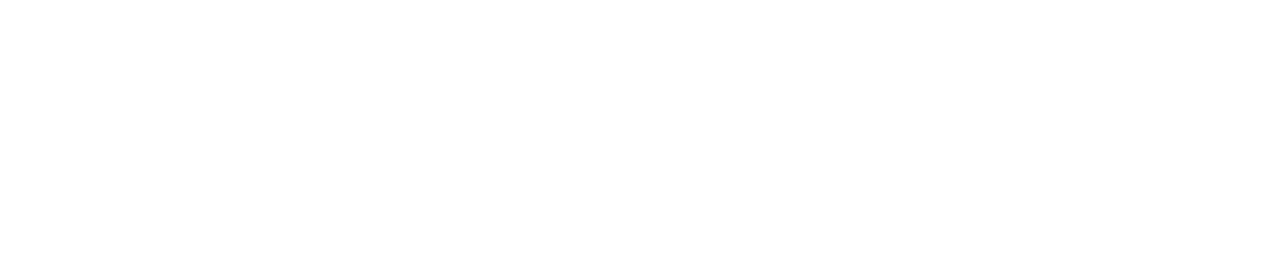
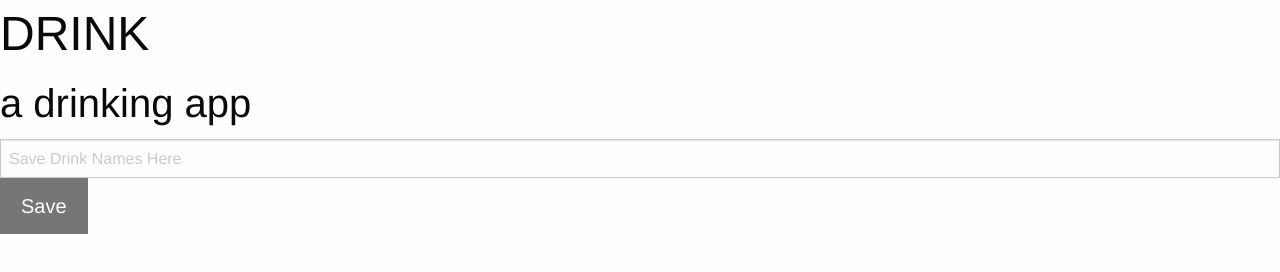
Before and after one commit to mrgreen12375/drink2.0, a plain HTML site: page index.html in a window 1280 px wide. Drawn offline with nearby package versions, Linux system fonts and the light colour scheme.

Commit message:
added header, save input, and script connections

```diff
--- a/index.html
+++ b/index.html
@@ -1,12 +1,41 @@
 <!DOCTYPE html>
 <html lang="en">
+<!--setup stylesheets css, favicon, css framework, fonts, and title -->
 <head>
     <meta charset="UTF-8">
     <meta http-equiv="X-UA-Compatible" content="IE=edge">
     <meta name="viewport" content="width=device-width, initial-scale=1.0">
-    <title>drink</title>
+    <link rel="stylesheet" href="https://fonts.googleapis.com/css?family=Pacifico">
+    <link rel="stylesheet" href="https://cdn.jsdelivr.net/npm/foundation-sites@6.7.5/dist/css/foundation.min.css" crossorigin="anonymous">
+    <title>Drink</title>
+    <link rel="shortcut icon" href="./assets/logo-fav.jpg" type="image/x-icon">
+    <link rel="stylesheet" href="./assets/style.css"/>
 </head>
+<!--setup header for the drink logo and background image-->
+<header>
+   <div class="neonText ">
+        <h1 class="neontextFont">
+        DRINK
+        </h1>
+        <h2 class="neontextFont"> a drinking app </h2>
+   </div>
+
+</header>
+<!--setup main sections the save drink name input field with save button-->
 <body>
-
+    <main>
+        <section class="centered">
+          <input id= "drinksSaved" class="input-group-field inputSave" type="text" placeholder= "Save Drink Names Here" value="">
+          <button type="button" class="button secondary large button-radius saveButton" onclick="createFavoriteList()">Save</button>
+          <ul id="drinks"></ul>
+        </section>
+    </main>
+<!--setup scripts elements for jquery, foundation, and script.js-->
+    <script
+    src="https://code.jquery.com/jquery-3.6.1.min.js"
+    integrity="sha256-o88AwQnZB+VDvE9tvIXrMQaPlFFSUTR+nldQm1LuPXQ="
+    crossorigin="anonymous"></script>
+    <script src="https://cdn.jsdelivr.net/npm/foundation-sites@6.7.5/dist/js/foundation.min.js" crossorigin="anonymous"></script>
+    <script src="./assets/script.js"></script>
 </body>
 </html>
```
